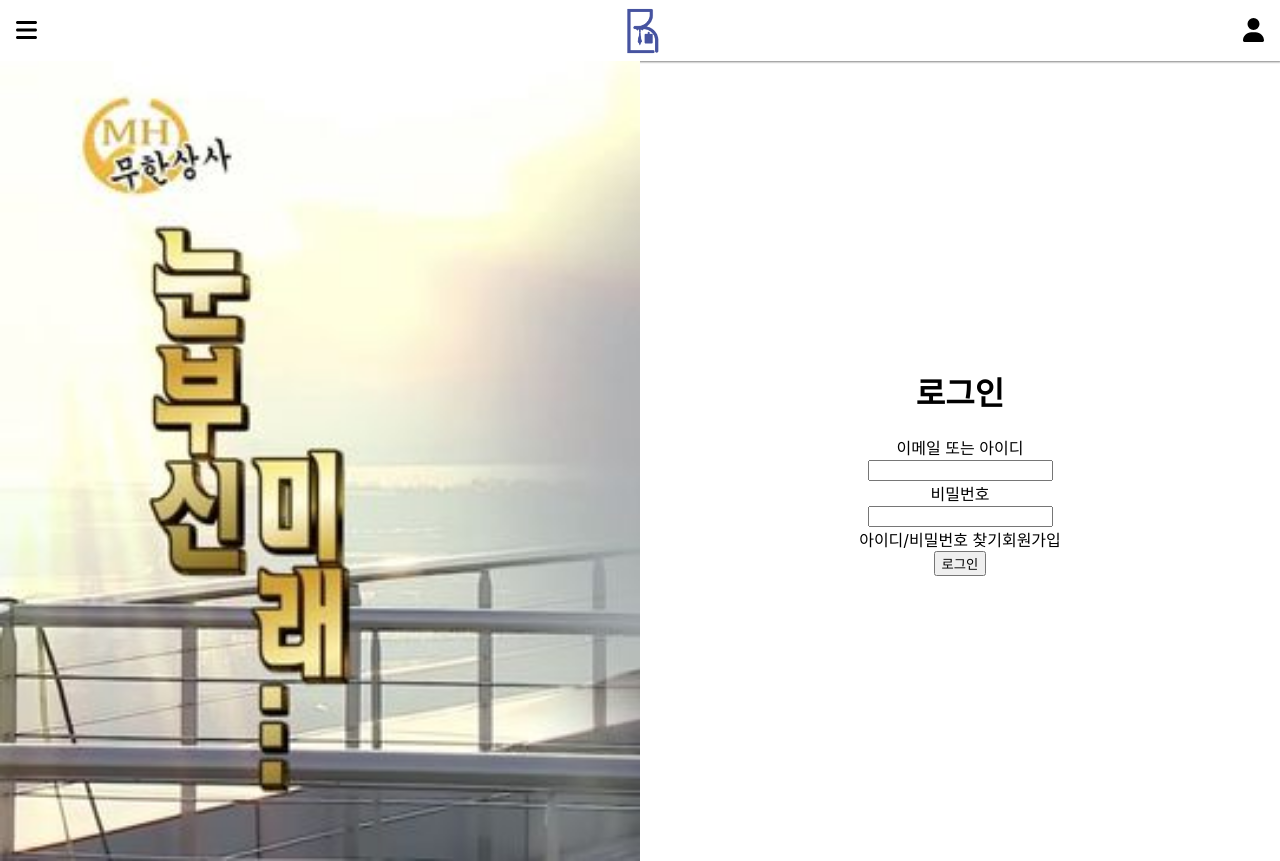
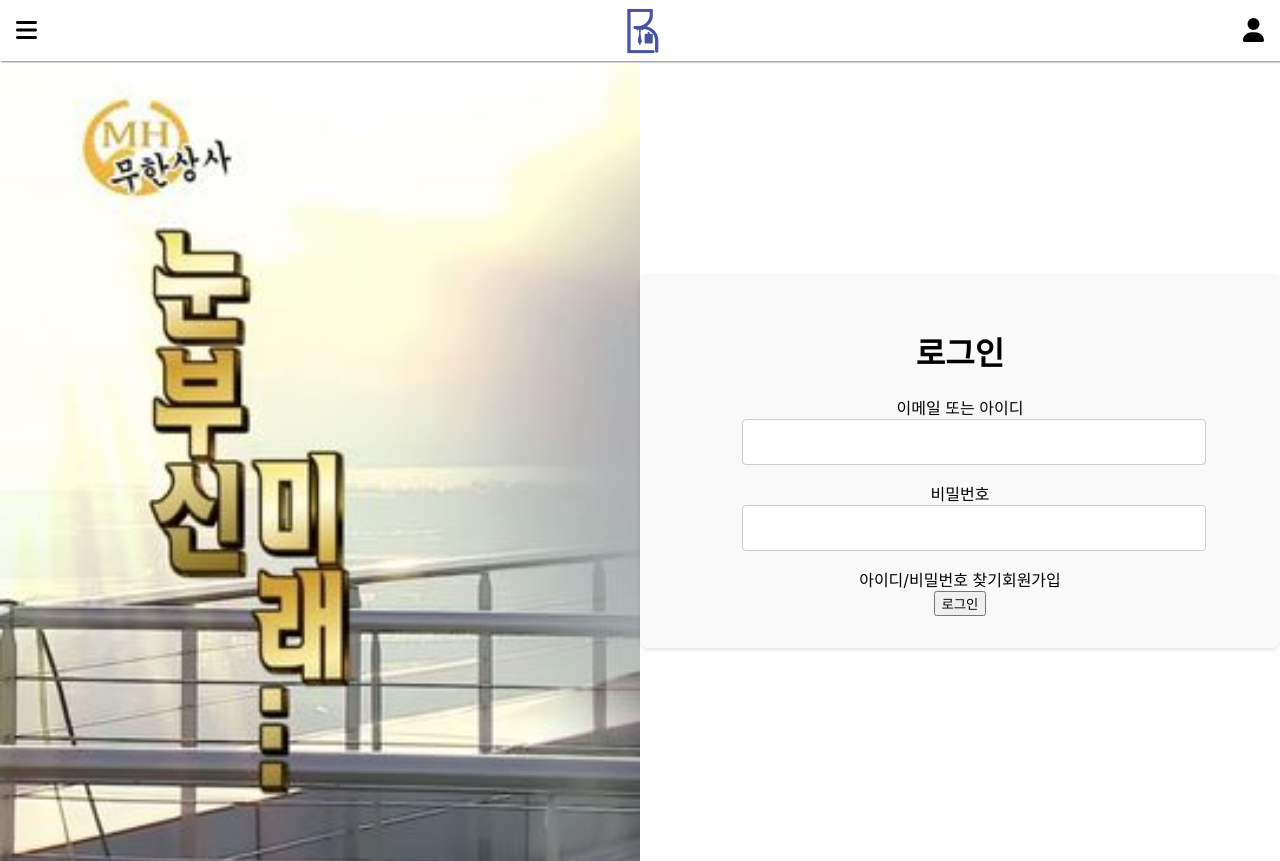
Before and after one commit to app-and-me/Bluets, a React (Create React App) app: page / in a window 1280 px wide. Built offline with nearby package versions, Linux system fonts and the light colour scheme.

Commit message:
페이지 css 수정

```diff
--- a/src/pages/MainPage.jsx
+++ b/src/pages/MainPage.jsx
@@ -27,6 +27,7 @@ function App() {
     width: 100%;
     height: 100%;
     object-fit: cover;
+    overflow: hidden;
   `;
 
   const Slideshow = () => {
--- a/src/pages/login.jsx
+++ b/src/pages/login.jsx
@@ -1,34 +1,93 @@
 import React, { useState, useEffect } from "react";
+import styled from "styled-components";
 import backimg from "../img/company3.jpg";
 import Header from "./Header.js";
 
-class Login extends React.Component {
-  constructor(props) {
-    super(props);
-    this.state = {
-      username: '',
-      password: ''
-    };
+const Container = styled.div`
+  margin: 0;
+  padding: 0;
+  display: flex;
+  align-items: center;
+  justify-content: flex-start;
+`;
+
+const ImgBox = styled.div`
+  width: 50vw;
+  height: 100vh;
+  overflow: hidden;
+`;
+
+const BackgroundImg = styled.div`
+  margin-top: 2px;
+  width: 100%;
+  height: 100%;
+  background-image: url(${backimg});
+  background-size: cover;
+  background-position: left;
+`;
+
+const LoginBox = styled.div`
+  flex: 1;
+  padding: 2rem;
+  display: flex;
+  flex-direction: column;
+  align-items: center;
+  justify-content: center;
+  background-color: #f9f9f9;
+  border-radius: 8px;
+  box-shadow: 0 2px 4px rgba(0, 0, 0, 0.1);
+`;
+
+const Label = styled.label`
+  &.label1 {
+    /* styles for label1 */
   }
 
-  handleInputChange = (event) => {
-    const target = event.target;
-    const name = target.name;
-    const value = target.value;
-
-    this.setState({
-      [name]: value
-    });
+  &.label2 {
+    /* styles for label2 */
   }
 
-  handleSubmit = (event) => {
+  &.label3 {
+    /* styles for label3 */
+  }
+
+  &.label4 {
+    /* styles for label4 */
+  }
+`;
+
+const LoginButton = styled.button`
+  /* styles for the login button */
+`;
+
+const Input = styled.input`
+  width: 100%;
+  padding: 0.8rem;
+  margin-bottom: 1rem;
+  border: 1px solid #ccc;
+  border-radius: 4px;
+  font-size: 1rem;
+`;
+
+const Login = ({ isToggled, userToggled, setIsToggled, setUserToggled }) => {
+  const [username, setUsername] = useState('');
+  const [password, setPassword] = useState('');
+
+  const handleInputChange = (event) => {
+    const { name, value } = event.target;
+    if (name === 'username') {
+      setUsername(value);
+    } else if (name === 'password') {
+      setPassword(value);
+    }
+  };
+
+  const handleSubmit = (event) => {
     event.preventDefault();
 
-    // this.state.username과 this.state.password를 사용하여 로그인 처리 로직을 구현합니다.
-  }
+    // Use username and password for login logic
+  };
 
-  render() {
-    const { isToggled, userToggled, setIsToggled, setUserToggled } = this.props;
   return (
     <>
       <Header
@@ -37,56 +96,39 @@ class Login extends React.Component {
         setIsToggled={setIsToggled}
         setUserToggled={setUserToggled}
       />
-      <div className="container" style={{ margin: 0, padding: 0, display: 'flex', alignItems: 'center', justifyContent: 'flex-start' }}>
-        <div
-          className="img-box"
-          style={{
-            width: '50vw', // 가로는 화면의 반만 차게
-            height: '100vh', // 세로는 화면에 꽉 차게
-            overflow: 'hidden',
-          }}
-        >
-          <div
-            className="background-img"
-            style={{
-              width: '100%',
-              height: '100%',
-              backgroundImage: `url(${backimg})`,
-              backgroundSize: 'cover',
-              backgroundPosition: 'left',
-            }}
-          ></div>
-        </div>
-        <div className="login-box" style={{ flex: 1, padding: '2rem' }}>
+      <Container>
+        <ImgBox>
+          <BackgroundImg />
+        </ImgBox>
+        <LoginBox>
           <h1>로그인</h1>
-          <form onSubmit={this.handleSubmit}>
-            <label htmlFor="username" className="label1">이메일 또는 아이디</label><br />
-            <input
+          <form onSubmit={handleSubmit}>
+            <Label htmlFor="username" className="label1">이메일 또는 아이디</Label><br />
+            <Input
               type="text"
               id="username"
               name="username"
-              value={this.state.username}
-              onChange={this.handleInputChange}
+              value={username}
+              onChange={handleInputChange}
               required
-            /><br />
-            <label htmlFor="password" className="label2">비밀번호</label><br />
-            <input
+            />
+            <Label htmlFor="password" className="label2">비밀번호</Label><br />
+            <Input
               type="password"
               id="password"
               name="password"
-              value={this.state.password}
-              onChange={this.handleInputChange}
+              value={password}
+              onChange={handleInputChange}
               required
-            /><br />
-            <label className="label3">아이디/비밀번호 찾기</label>
-            <label className="label4">회원가입</label><br />
-            <button type="submit">로그인</button>
+            />
+            <Label className="label3">아이디/비밀번호 찾기</Label>
+            <Label className="label4">회원가입</Label><br />
+            <LoginButton type="submit">로그인</LoginButton>
           </form>
-        </div>
-      </div>
+        </LoginBox>
+      </Container>
     </>
   );
-  }
-}
+};
 
 export default Login;
```
Lines whose indentation alone changed are shown as unchanged.
